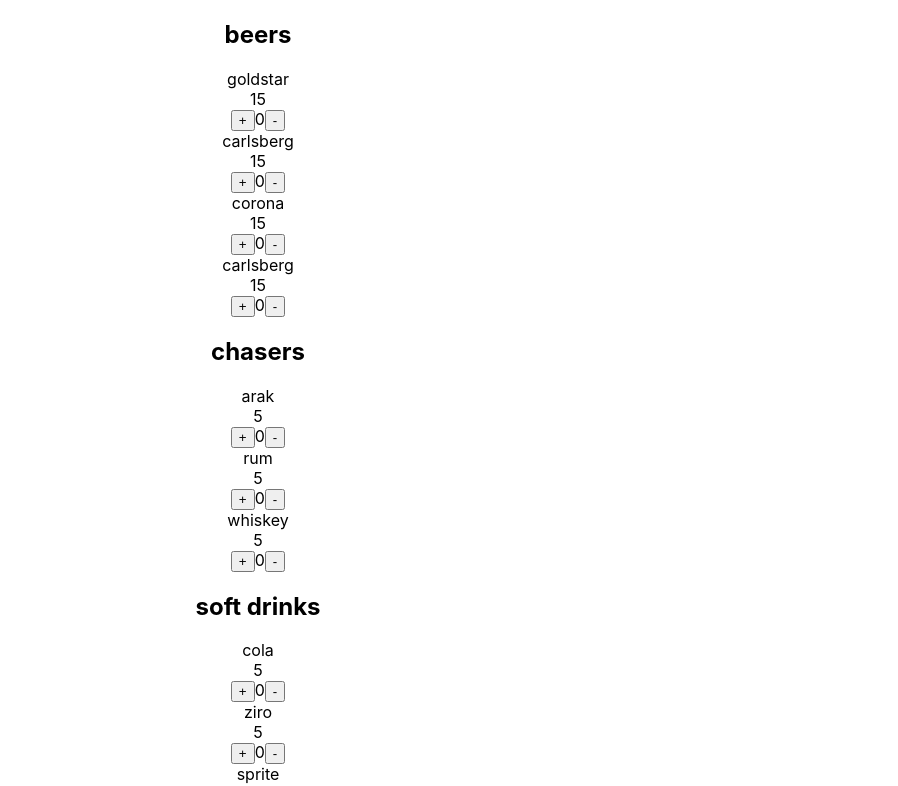
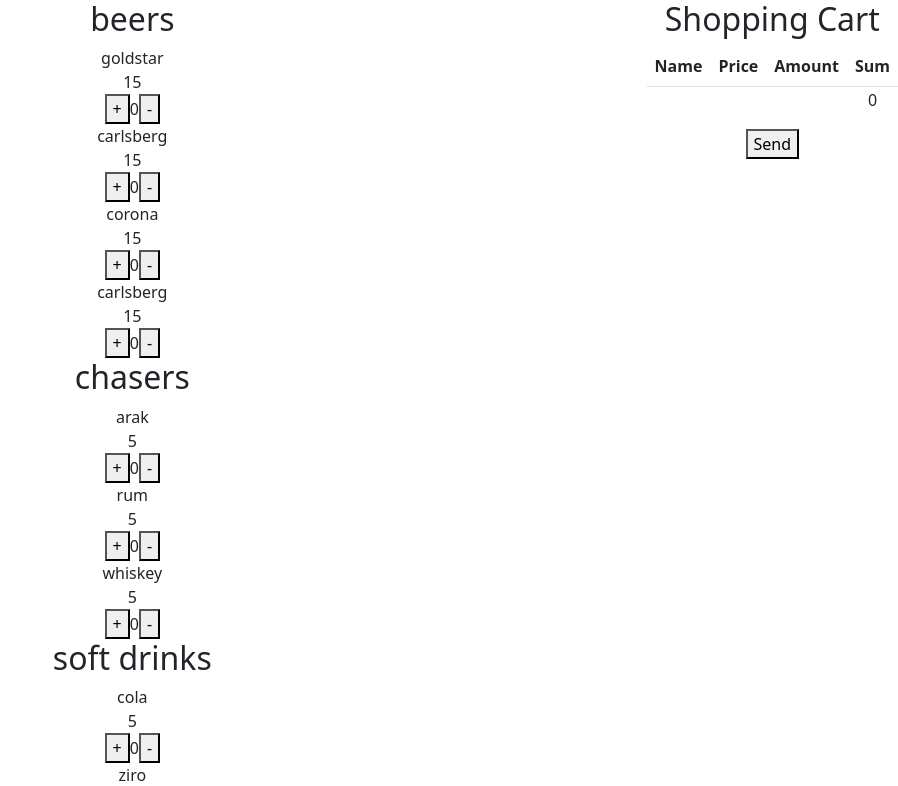
Before and after one commit to Basta43PT/CRM_Test, a React (Create React App) app in the folder crm/: page / in a window 1280 px wide. Shown: the top 786 px of the page, without its empty margins (382-1280 px from the left). Built offline with nearby package versions, Linux system fonts and the light colour scheme.

Commit message:
add product and show him on the shopping cart

```diff
--- a/crm/package.json
+++ b/crm/package.json
@@ -6,7 +6,9 @@
     "@testing-library/jest-dom": "^5.16.5",
     "@testing-library/react": "^13.4.0",
     "@testing-library/user-event": "^13.5.0",
+    "bootstrap": "^5.2.3",
     "react": "^18.2.0",
+    "react-bootstrap": "^2.7.0",
     "react-dom": "^18.2.0",
     "react-scripts": "5.0.1",
     "web-vitals": "^2.1.4"
--- a/crm/src/App.js
+++ b/crm/src/App.js
@@ -2,6 +2,7 @@
 import { Page } from "./page";
 import { data } from "./content";
 import "./App.css";
+import "bootstrap/dist/css/bootstrap.min.css";
 
 function App() {
   return (
--- a/crm/src/page/page.jsx
+++ b/crm/src/page/page.jsx
@@ -1,5 +1,6 @@
 import React, { useState } from "react";
 import { Categore } from "../categore";
+import { ShoppingCart } from "../shoppingCart";
 import styles from "./page.module.css";
 import { data } from "../content/content";
 
@@ -11,11 +12,9 @@
       const dic = {};
       if (prev.length == 0) {
         console.log("case 1 - intial");
-
         //In case perv empty
         if (action == "+")
           prev = [{ id: idCart, name: nameCart, price: priceCart, count: 1 }];
-        console.log(prev);
         return prev;
       } else {
         if (productExist(prev, idCart)) {
@@ -27,11 +26,11 @@
               if (action == "-")
                 if (prev[i].count == 1) prev.splice(i, 1);
                 else prev[i].count--;
+              return prev;
             }
         } else {
           //IN case prev hasn't the specipic item in the array
           console.log("case 3 - false");
-
           if (action == "+")
             prev.push({
               id: idCart,
@@ -39,44 +38,16 @@
               price: priceCart,
               count: 1,
             });
+          return prev;
         }
-        console.log(prev);
+        // console.log(prev);
         return prev;
       }
     });
   }
-
-  //   console.log("id", idCounter, "action", action);
-  //   let flag = 0;
-  //   for (let i = 0; i < data.length; i++) {
-  //     if (flag == 0) {
-  //       for (let j = 0; j < data[i].items.length; j++)
-  //         if (idCounter === data[i].items[j].id) {
-  //           if (action === "+") {
-  //             data[i].items[j].count++;
-  //             flag = 1;
-  //             console.log(data[i].items[j], data[i]);
-  //             break;
-  //           }
-  //           if (action === "-") {
-  //             if (data[i].items[j].count > 0) data[i].items[j].count--;
-  //             flag = 1;
-  //             console.log(data[i].items[j], data[i]);
-  //             break;
-  //           }
-  //         }
-  //     } else break;
-  //   }
-  //   console.log(data);
-  // }
-  // setCart((prev) => {
-  //   return prev.map((objs) => {
-  //     console.log(objs, "objs");
-
-  //     for (var obj in objs) {
-  //       console.log(obj, "obj");
-  //     }
-
+  function sendShoppingCart(state) {
+    return 0;
+  }
   return (
     <div className={styles.page}>
       <div className={styles.categoreList}>
@@ -88,27 +59,13 @@
           />
         ))}
       </div>
+      <div className={styles.ShoppingCart}>
+        {console.log(cart, "page:cart")}
+        <ShoppingCart shopCart={cart} onClick={sendShoppingCart} />
+      </div>
     </div>
   );
 }
-
-// function manageCountArray() {
-//   let arr = data.map((cat) =>
-//     cat.items.map((it) => [it.id, it.name, it.price, it.count])
-//   );
-//   let temp = [];
-//   for (let i = 0; arr.length > i; i++) {
-//     for (let j = 0; arr[i].length > j; j++) {
-//       temp.push({
-//         id: arr[i][j][0],
-//         name: arr[i][j][1],
-//         price: arr[i][j][2],
-//         count: arr[i][j][3],
-//       });
-//     }
-//   }
-//   return temp;
-// }
 
 function productExist(prev, id) {
   for (let i = 0; i < prev.length; i++) {
--- a/crm/src/page/page.module.css
+++ b/crm/src/page/page.module.css
@@ -1,8 +1,8 @@
-/* .page {
+.page {
     height: 100vh;
     display: flex;
     justify-content: space-between;
 }
-.categoryList {
+.categoreList {
     flex-grow: 1;
-} */
+}
--- /dev/null
+++ b/crm/src/shoppingCardInline/index.js
@@ -0,0 +1 @@
+export { ShoppingCardInline } from "./shoppingCardInline";
--- /dev/null
+++ b/crm/src/shoppingCardInline/shoppingCardInline.jsx
@@ -0,0 +1,14 @@
+import React, { useState } from "react";
+import styles from "./shoppingCardInline.module.css";
+
+export function ShoppingCardInline(props) {
+  let sum = props.price * props.count;
+  return (
+    <tr>
+      <td scope="row"> {props.name} </td>
+      <td> {props.price} </td>
+      <td> {props.count} </td>
+      <td>{sum} </td>
+    </tr>
+  );
+}
--- /dev/null
+++ b/crm/src/shoppingCardInline/shoppingCardInline.module.css
@@ -0,0 +1,3 @@
+.shoppingCardInline {
+    /* border: 1px solid blue; */
+}
--- /dev/null
+++ b/crm/src/shoppingCart/index.js
@@ -0,0 +1 @@
+export { ShoppingCart } from "./shoppingCart";
--- /dev/null
+++ b/crm/src/shoppingCart/shoppingCart.jsx
@@ -0,0 +1,48 @@
+import React, { useState } from "react";
+import styles from "./shoppingCart.module.css";
+import { ShoppingCardInline } from "../shoppingCardInline";
+import "bootstrap/dist/css/bootstrap.min.css";
+
+export function ShoppingCart(props) {
+  let innerCart;
+
+  if (props.shopCart.length == 0)
+    innerCart = [{ name: "", price: "", count: "" }];
+  else innerCart = props.shopCart;
+  console.log(innerCart, "innerCart");
+
+  return (
+    <div className={styles.ShoppingCart}>
+      <h2>Shopping Cart</h2>
+      <div>
+        <table className="table table-striped">
+          <thead>
+            <tr>
+              <th scope="col">Name</th>
+              <th scope="col">Price</th>
+              <th scope="col">Amount</th>
+              <th scope="col">Sum</th>
+            </tr>
+          </thead>
+          {innerCart.map((cartItem) => (
+            <ShoppingCardInline
+              name={cartItem.name}
+              price={cartItem.price}
+              count={cartItem.count}
+            />
+          ))}
+        </table>
+
+        <div className="container">
+          <button
+            onClick={() => {
+              props.onClick(true);
+            }}
+          >
+            Send
+          </button>
+        </div>
+      </div>
+    </div>
+  );
+}
--- /dev/null
+++ b/crm/src/shoppingCart/shoppingCart.module.css
@@ -0,0 +1,3 @@
+.ShoppingCart {
+    /* border: 1px solid blue; */
+}
```
Also changed, not shown: crm/src/counter/counter.jsx (+15 -14 lines), 1 other file (tests, documents, lock files or other folders).
